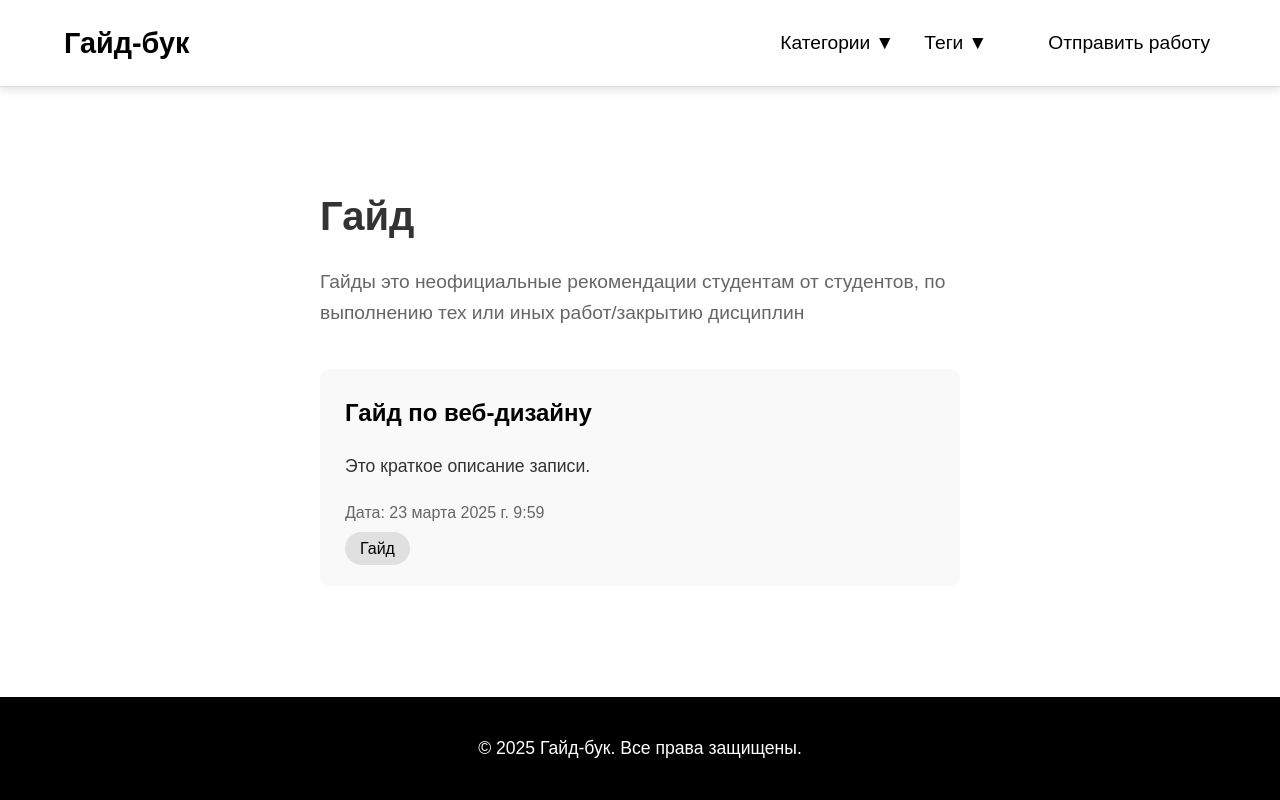
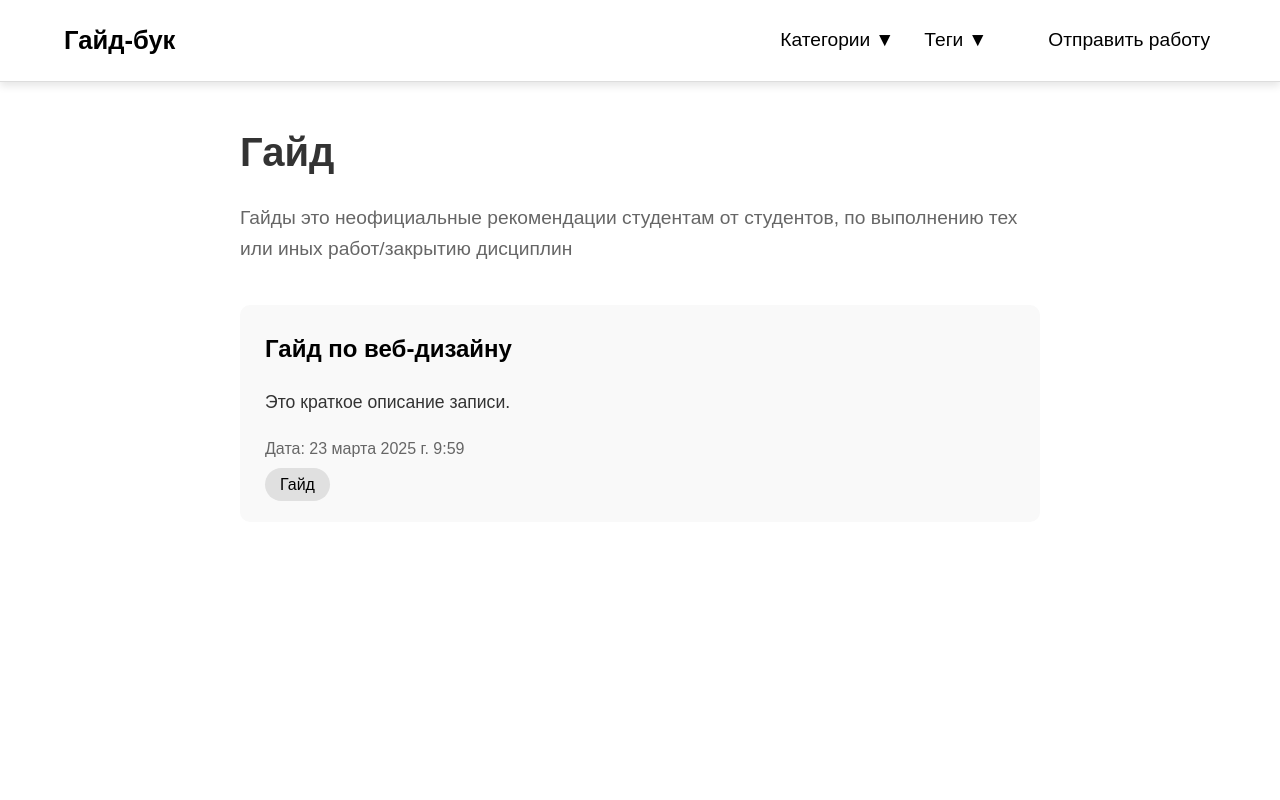
Before and after one commit to gambit515/OPD, a Django app: a page that uses Project/guidbook_app/templates/guidbook_app/category_detail.html in a window 1280 px wide. Run offline with Django 4.2, Linux system fonts and the light colour scheme; data comes from the database, SQL or seed files in the repository.

Commit message:
update fonts

```diff
--- a/Project/guidbook_app/static/guidbook_app/category_detail.css
+++ b/Project/guidbook_app/static/guidbook_app/category_detail.css
@@ -116,7 +116,7 @@ footer {
     box-sizing: border-box;
     padding: 20px 5vw}
 .fixed-header .logo {
-    font-size: 1.8rem;
+    font-size: 1.6rem;
     font-weight: 700;
     text-decoration: none}
 .fixed-header .nav-links {
--- a/Project/guidbook_app/static/guidbook_app/record_detail.css
+++ b/Project/guidbook_app/static/guidbook_app/record_detail.css
@@ -34,7 +34,7 @@ body {
 }
 
 .fixed-header .logo {
-    font-size: 1.8rem;
+    font-size: 1.6rem;
     font-weight: 700
 }
 
--- a/Project/guidbook_app/templates/guidbook_app/category_detail.html
+++ b/Project/guidbook_app/templates/guidbook_app/category_detail.html
@@ -10,7 +10,7 @@
 </head>
 
 <body>
-<div class="wrapper">
+
     <!--Фиксированная шапка -->
 
     <header class="fixed-header">
@@ -70,7 +70,7 @@
             {% for record in records %}
                 <div class="record-card">
                     <h2><a href="{% url 'record_detail' pk=record.pk %}">{{record.title}}</a></h2>
-                    <p>{{record.short_content|safe}}</p>
+                    <p class="video-record">{{record.short_content|safe}}</p>
                     <div class="record-meta">
                         <span class="date">Дата: {{record.created_at}}</span>
                         <div class="tags-container">
@@ -201,8 +201,8 @@
     </main>
 
     <!-- Подвал -->
-    {% include "guidbook_app//footer.html" %}
-</div>
+
+
 </body>
 
 </html>
--- a/Project/guidbook_app/templates/guidbook_app/record_detail.html
+++ b/Project/guidbook_app/templates/guidbook_app/record_detail.html
@@ -10,7 +10,7 @@
 </head>
 
 <body>
-<div class="wrapper">
+
     <!-- Фиксированная шапка -->
     <header class="fixed-header">
         <a href="/" class="logo">Гайд-бук</a>
@@ -139,7 +139,6 @@
     </main>
 
     <!-- Подвал -->
-    {% include "guidbook_app//footer.html" %}
 
     <script>
             const colors = [
@@ -251,7 +250,7 @@
             });
 
         </script>
-    </div>
+
 </body>
 
 </html>
```
